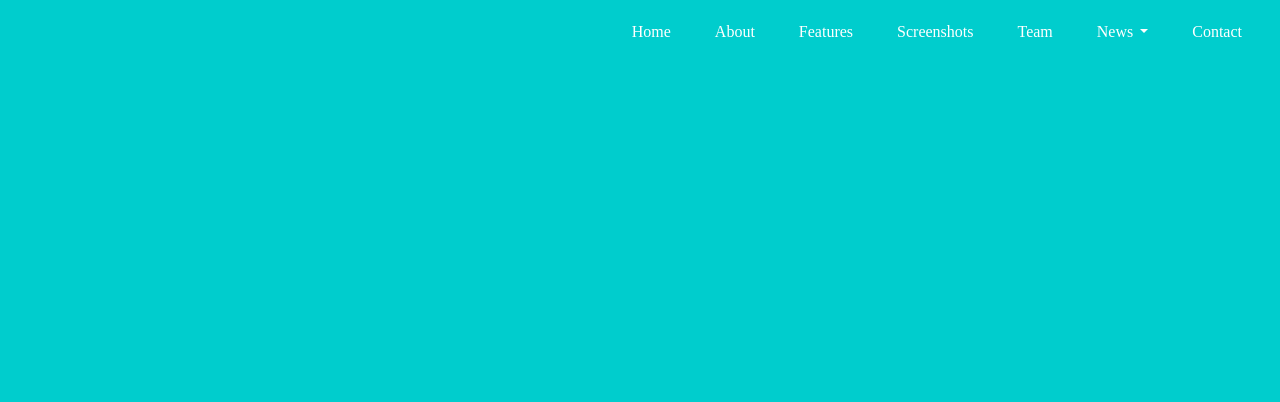
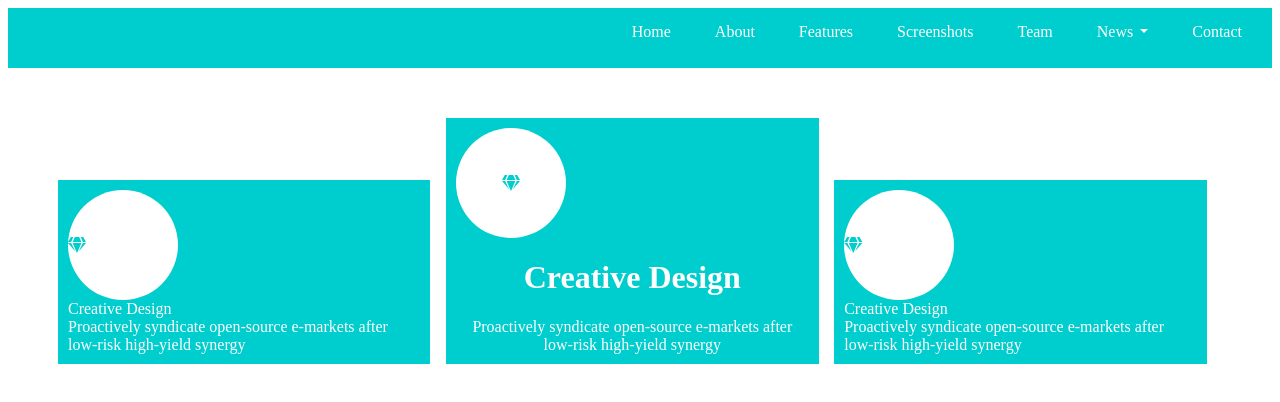
Before and after one commit to duydd25031999/front_end_practice, a website built with webpack: page session_3/Simple-Webpack-Template-master/src/templates/index.html in a window 1280 px wide. Built offline with nearby package versions, Linux system fonts and the light colour scheme.

Commit message:
unfinish collection

```diff
--- a/session_3/Simple-Webpack-Template-master/src/scss/base/_reset.scss
+++ b/session_3/Simple-Webpack-Template-master/src/scss/base/_reset.scss
@@ -1,5 +1,5 @@
 body {
-    background-color: $light_blue;
+    // background-color: $light_blue;
 }
 
 ul {
--- a/session_3/Simple-Webpack-Template-master/src/scss/layout/_header.scss
+++ b/session_3/Simple-Webpack-Template-master/src/scss/layout/_header.scss
@@ -0,0 +1,3 @@
+.main-header {
+    background-color: $light_blue;
+}
--- a/session_3/Simple-Webpack-Template-master/src/scss/pages/_home.scss
+++ b/session_3/Simple-Webpack-Template-master/src/scss/pages/_home.scss
@@ -0,0 +1,28 @@
+.collection {
+    margin: 50px;
+    .item {
+        box-sizing: border-box;
+        width: 32%;
+        background-color: $light_blue;
+        margin-right: 1%;
+        padding: 10px;
+        color: $white;
+
+        .icon {
+            width: 110px;
+            height: 110px;
+            border-radius: 50%;
+            color: $light_blue;
+            background-color: $white;
+            display: flex;
+            align-items: center;
+            .img {
+                margin: 0 auto;
+            }
+        }
+    }
+
+    .item:last-child {
+        margin-right: 0;
+    }
+}
--- a/session_3/Simple-Webpack-Template-master/src/scss/utils/_helpers.scss
+++ b/session_3/Simple-Webpack-Template-master/src/scss/utils/_helpers.scss
@@ -15,3 +15,7 @@
     display: block;
     clear: both;
 }
+
+.text-center {
+    text-align: center;
+}
--- a/session_3/Simple-Webpack-Template-master/src/templates/index.html
+++ b/session_3/Simple-Webpack-Template-master/src/templates/index.html
@@ -5,7 +5,7 @@
     <title></title>
   </head>
   <body>
-    <header class="clearfix">
+    <header class="clearfix main-header">
       <nav class="float-right">
         <ul class="nav-list">
           <li class="inline-block item">
@@ -48,9 +48,41 @@
     </header>
 
     <div class="container">
-      <!-- <div class="content">
-        <div class="grandchild"><i class="fas fa-adjust"></i></div>
-      </div> -->
+      <div class="collection">
+        <div class="inline-block item">
+          <div class="icon">
+            <i class="fas fa-gem"></i>
+          </div>
+          <div class="heading">
+            Creative Design
+          </div>
+          <div class="text">
+            Proactively syndicate open-source e-markets after low-risk high-yield synergy
+          </div>
+        </div>
+        <div class="inline-block item">
+          <div class="icon ">
+            <i class="img fas fa-gem"></i>
+          </div>
+          <h1 class="heading text-center">
+            Creative Design
+          </h1>
+          <div class="text text-center">
+            Proactively syndicate open-source e-markets after low-risk high-yield synergy
+          </div>
+        </div>
+        <div class="inline-block item">
+          <div class="icon">
+            <i class="fas fa-gem"></i>
+          </div>
+          <div class="heading">
+            Creative Design
+          </div>
+          <div class="text">
+            Proactively syndicate open-source e-markets after low-risk high-yield synergy
+          </div>
+        </div>
+      </div>
     </div>
   </body>
 </html>
```
